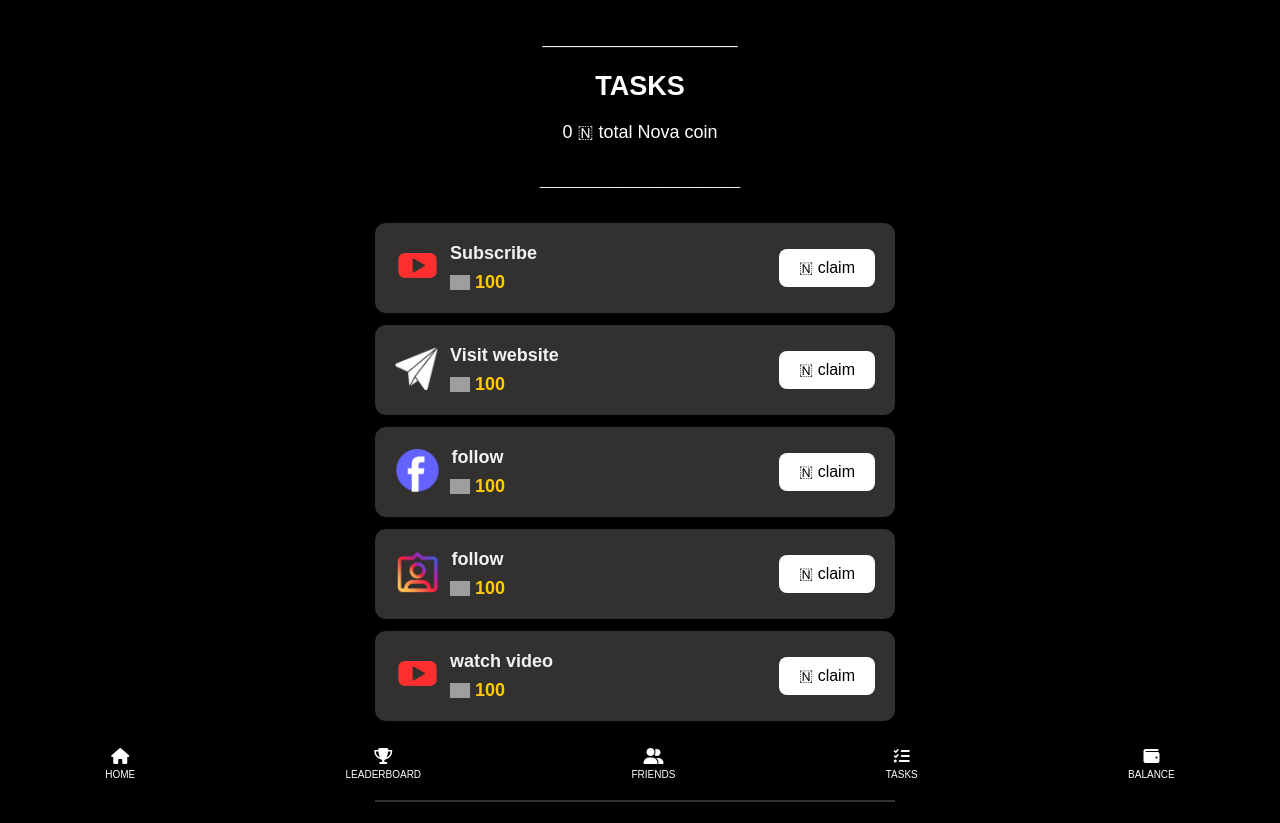
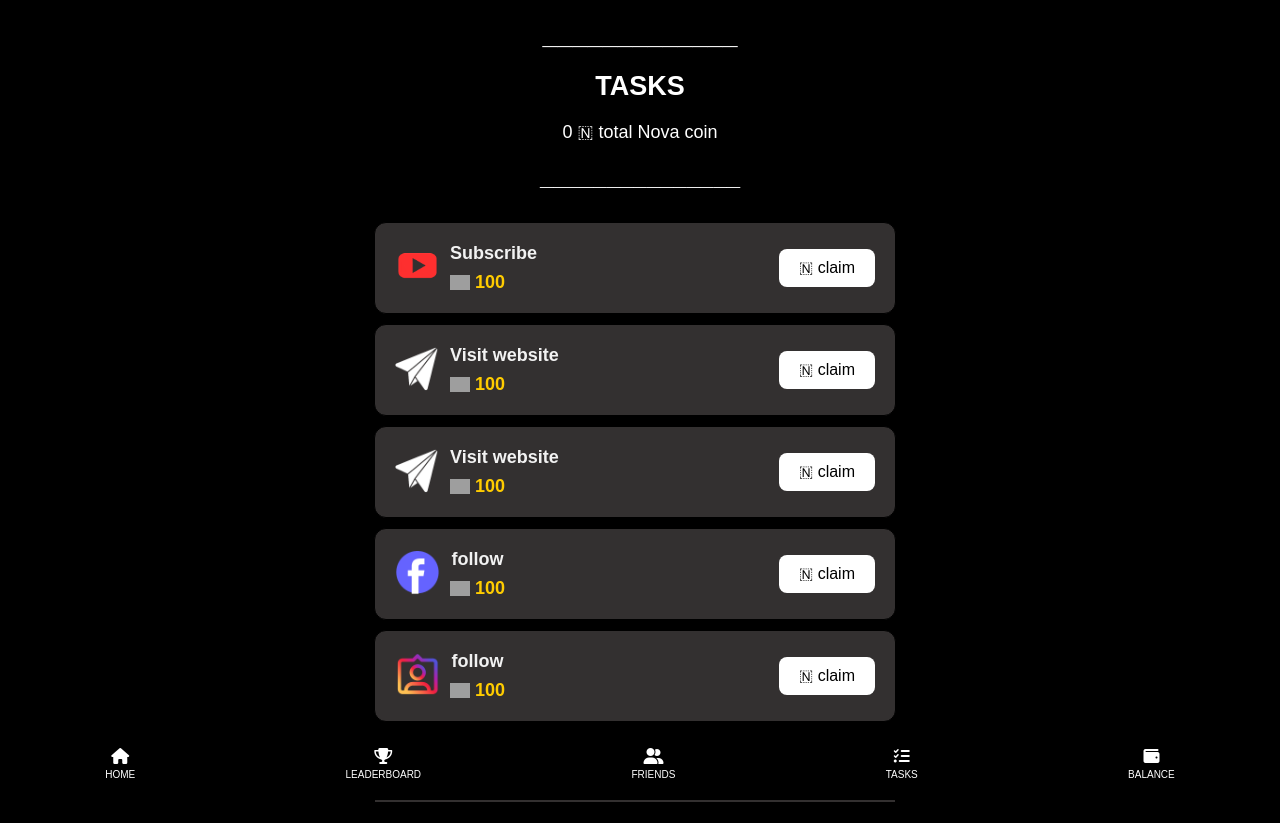
Before and after one commit to Nnachetam10/Nova-coin-, a plain HTML site: page task.html in a window 1280 px wide. Drawn offline with Linux system fonts and the light colour scheme; grey boxes are pictures that could not be loaded.

Commit message:
Update task.html

```diff
--- a/task.html
+++ b/task.html
@@ -164,6 +164,24 @@
                 </div>
                 <button class="task-button" onclick="completeTask(100, 'https://luglawhaulsano.net/4/8467609')">🇳 claim</button>
             </div>
+
+            <div class="task-container">
+            <div class="task">
+                <div class="task-detail">
+                    <div class="task-image">
+                        <img src="material/images/tele.png" width="45px" alt="">
+                    </div>
+                    <div>
+                        <h4>Visit website</h4>
+                        <div class="task-data">
+                            <img src="material/images/logo.png" width="20px" alt="Coin Icon">
+                            <h5>100</h5>
+                        </div>
+                    </div>
+                </div>
+                <button class="task-button" onclick="completeTask(100, 'https://luglawhaulsano.net/4/8467609')">🇳 claim</button>
+            </div>
+
             <div class="task-container">
                 <div class="task">
                     <div class="task-detail">
```
